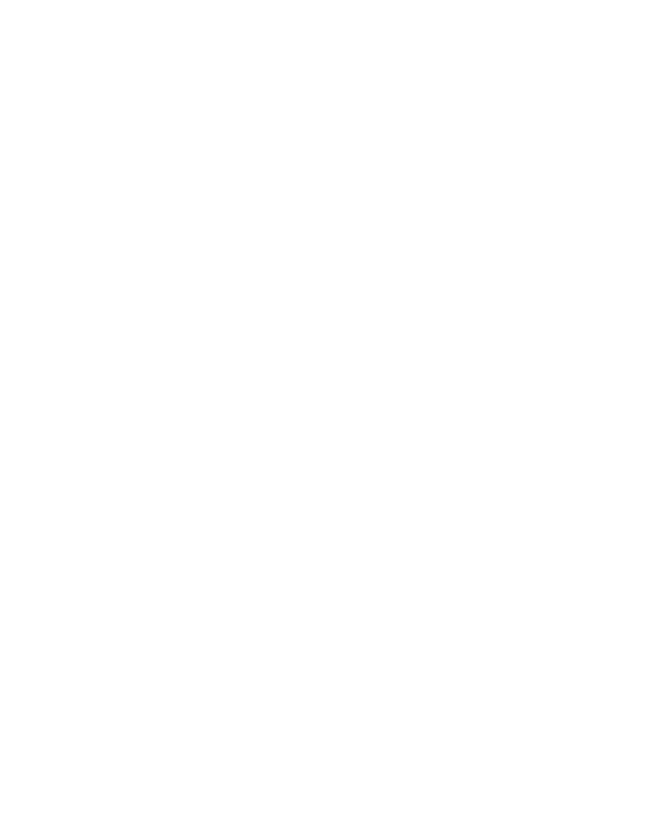
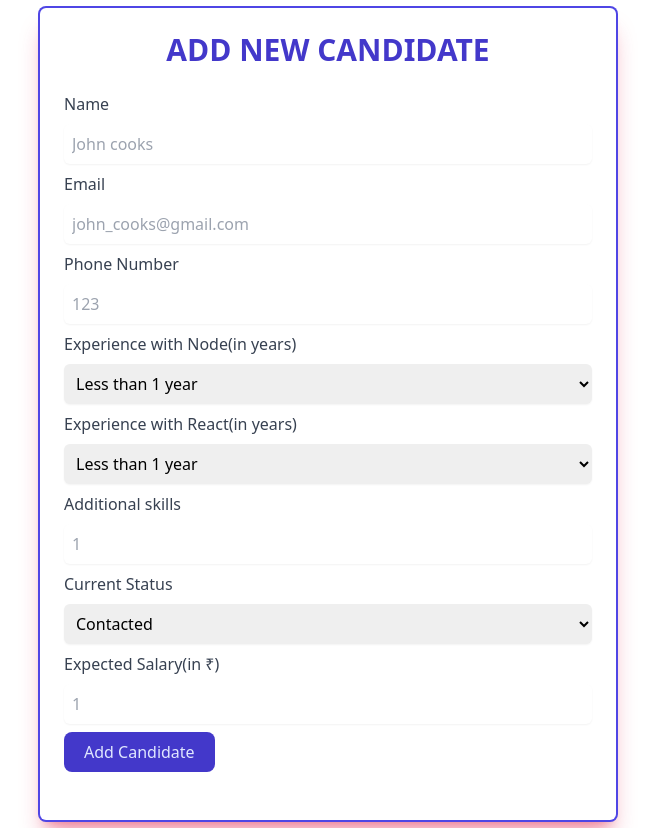
Before and after one commit to AkshitDh/basic_recruiter_tool_frontend, a React (Create React App) app: page /add_candidate in a window 1280 px wide. Before the commit this address had no page. Shown: the whole page, without its empty margins (312-967 px from the left). Before the commit the page ends 800 px from the top, so only its background shows below. Built offline with nearby package versions, Linux system fonts and the light colour scheme.

Commit message:
Added add new Candidate functionality

```diff
--- /dev/null
+++ b/src/components/AddCandidate.js
@@ -0,0 +1,197 @@
+import { useState } from "react";
+import { useNavigate } from "react-router-dom";
+import axios from "./Axios";
+
+export default function AddCandidate() {
+  const navigate = useNavigate();
+
+  const [formData, setFormData] = useState({
+    name: null,
+    email: null,
+    phone_number: null,
+    score: 0,
+    additional_skills: null,
+    current_status: "Contacted",
+    expected_salary: null,
+    experience_with_node: 1,
+    experience_with_react: 1,
+  });
+
+  const handleChange = (e) => {
+    const { name, value } = e.target;
+    setFormData((prevData) => ({ ...prevData, [name]: value }));
+    setFormData((prevData) => ({
+      ...prevData,
+      ["score"]:
+        parseInt(prevData.experience_with_node, 10) +
+        parseInt(prevData.experience_with_react, 10),
+    }));
+  };
+
+  const handleSubmit = async (e) => {
+    e.preventDefault();
+
+    console.log("Form submitted:", formData);
+    axios({
+      method: "post",
+      url: "/candidate_list/add_user/",
+      data: formData,
+    })
+      .then(() => {
+        navigate("/");
+      })
+      .catch((err) => {
+        console.log(err);
+      });
+  };
+
+  return (
+    <div className="relative flex flex-col justify-center min-h-screen overflow-hidden py-2">
+      <div className="w-full p-6 m-auto bg-white rounded-md shadow-xl shadow-rose-600/40 ring-2 ring-indigo-600 lg:max-w-xl">
+        <h1 className="text-3xl font-semibold text-center text-indigo-700 uppercase">
+          Add New Candidate
+        </h1>
+        <form className="mt-6" onSubmit={handleSubmit}>
+          <div className="mb-2">
+            <label>
+              <span className="text-gray-700">Name</span>
+              <input
+                type="text"
+                name="name"
+                value={formData.name}
+                onChange={handleChange}
+                className="w-full block px-2 py-2 mt-2 border-gray-300 rounded-md shadow-sm focus:border-indigo-300 focus:ring focus:ring-indigo-200 focus:ring-opacity-50"
+                placeholder="John cooks"
+              />
+            </label>
+          </div>
+          <div className="mb-2">
+            <label>
+              <span className="text-gray-700">Email</span>
+              <input
+                type="email"
+                name="email"
+                value={formData.email}
+                onChange={handleChange}
+                className="w-full block px-2 py-2 mt-2 border-gray-300 rounded-md shadow-sm focus:border-indigo-300 focus:ring focus:ring-indigo-200 focus:ring-opacity-50"
+                placeholder="john_cooks@gmail.com"
+                required
+              />
+            </label>
+          </div>
+          <div className="mb-2">
+            <label>
+              <span className="text-gray-700">Phone Number</span>
+              <input
+                type="tel"
+                name="phone_number"
+                value={formData.phone_number}
+                onChange={handleChange}
+                className="w-full block px-2 py-2 mt-2 border-gray-300 rounded-md shadow-sm focus:border-indigo-300 focus:ring focus:ring-indigo-200 focus:ring-opacity-50"
+                placeholder="123"
+              />
+            </label>
+          </div>
+          <div className="mb-2">
+            <label>
+              <span className="text-gray-700">
+                Experience with Node(in years)
+              </span>
+              <select
+                name="experience_with_node"
+                value={formData.experience_with_node}
+                onChange={handleChange}
+                className="w-full block px-2 py-2 mt-2 border-gray-300 rounded-md shadow-sm focus:border-indigo-300 focus:ring focus:ring-indigo-200 focus:ring-opacity-50"
+                required
+              >
+                <option value="1">Less than 1 year</option>
+                <option value="2">1-2 years</option>
+                <option value="3">Over 2 years</option>
+              </select>
+            </label>
+          </div>
+          <div className="mb-2">
+            <label>
+              <span className="text-gray-700">
+                Experience with React(in years)
+              </span>
+              <select
+                name="experience_with_react"
+                value={formData.experience_with_react}
+                onChange={handleChange}
+                className="w-full block px-2 py-2 mt-2 border-gray-300 rounded-md shadow-sm focus:border-indigo-300 focus:ring focus:ring-indigo-200 focus:ring-opacity-50"
+                required
+              >
+                <option value="1">Less than 1 year</option>
+                <option value="2">1-2 years</option>
+                <option value="3">Over 2 years</option>
+              </select>
+            </label>
+          </div>
+          <div className="mb-2">
+            <label>
+              <span className="text-gray-700">Additional skills</span>
+              <input
+                type="text"
+                name="additional_skills"
+                value={formData.additional_skills}
+                onChange={handleChange}
+                className="w-full block px-2 py-2 mt-2 border-gray-300 rounded-md shadow-sm focus:border-indigo-300 focus:ring focus:ring-indigo-200 focus:ring-opacity-50"
+                placeholder="1"
+              />
+            </label>
+          </div>
+          <div className="mb-2">
+            <label>
+              <span className="text-gray-700">Current Status</span>
+              <select
+                name="current_status"
+                value={formData.current_status}
+                onChange={handleChange}
+                className="w-full block px-2 py-2 mt-2 border-gray-300 rounded-md shadow-sm focus:border-indigo-300 focus:ring focus:ring-indigo-200 focus:ring-opacity-50"
+                required
+              >
+                <option value="Contacted">Contacted</option>
+                <option value="Interview Schduled">Interview Schduled</option>
+                <option value="Offer Extended">Offer Extended</option>
+                <option value="Hired">Hired</option>
+                <option value="Rejected">Rejected</option>
+              </select>
+            </label>
+          </div>
+          <div className="mb-2">
+            <label>
+              <span className="text-gray-700">Expected Salary(in ₹)</span>
+              <input
+                type="integer"
+                name="expected_salary"
+                value={formData.expected_salary}
+                onChange={handleChange}
+                className="w-full block px-2 py-2 mt-2 border-gray-300 rounded-md shadow-sm focus:border-indigo-300 focus:ring focus:ring-indigo-200 focus:ring-opacity-50"
+                placeholder="1"
+              />
+            </label>
+          </div>
+          <div class="mb-6">
+            <button
+              type="submit"
+              className="
+            h-10
+            px-5
+            text-indigo-100
+            bg-indigo-700
+            rounded-lg
+            transition-colors
+            duration-150
+            focus:shadow-outline
+            hover:bg-indigo-800
+          "
+            >
+              Add Candidate
+            </button>
+          </div>
+        </form>
+      </div>
+    </div>
+  );
+}
--- a/src/components/App.js
+++ b/src/components/App.js
@@ -1,6 +1,7 @@
 import React from "react";
 import { BrowserRouter, Routes, Route } from "react-router-dom";
 import Main from "./Main";
+import AddCandidate from "./AddCandidate";
 
 function App() {
   return (
@@ -8,6 +9,7 @@
       <BrowserRouter>
         <Routes>
           <Route exact path="/" element={<Main />} />
+          <Route exact path="/add_candidate" element={<AddCandidate />} />
         </Routes>
       </BrowserRouter>
     </>
--- a/src/components/CandidateDesciption.js
+++ b/src/components/CandidateDesciption.js
@@ -58,7 +58,7 @@
       <div className="flex font-medium pt-2 pb-2 lg:text-2xl md:text:lg">
         Expected Salary:{" "}
         {candidateDescription.expected_salary
-          ? candidateDescription.expected_salary
+          ? "₹" + candidateDescription.expected_salary
           : "NULL"}
       </div>
     </div>
--- a/src/components/CandidateListHeader.js
+++ b/src/components/CandidateListHeader.js
@@ -1,4 +1,12 @@
+import { useNavigate } from "react-router-dom";
+
 export default function CandidateListHeader() {
+  const navigate = useNavigate();
+
+  function handleAddNewCandidate() {
+    navigate("/add_candidate");
+  }
+
   return (
     <div className="flex flex-row justify-between">
       <div className="flex text-white font-medium pt-2 pb-2 lg:text-2xl md:text:lg">
@@ -7,6 +15,7 @@
       <button
         type="button"
         className="flex text-grey-900 bg-white hover:ring-4 font-medium rounded-full text-sm px-5 py-2.5 mb-2"
+        onClick={handleAddNewCandidate}
       >
         Add
       </button>
```
